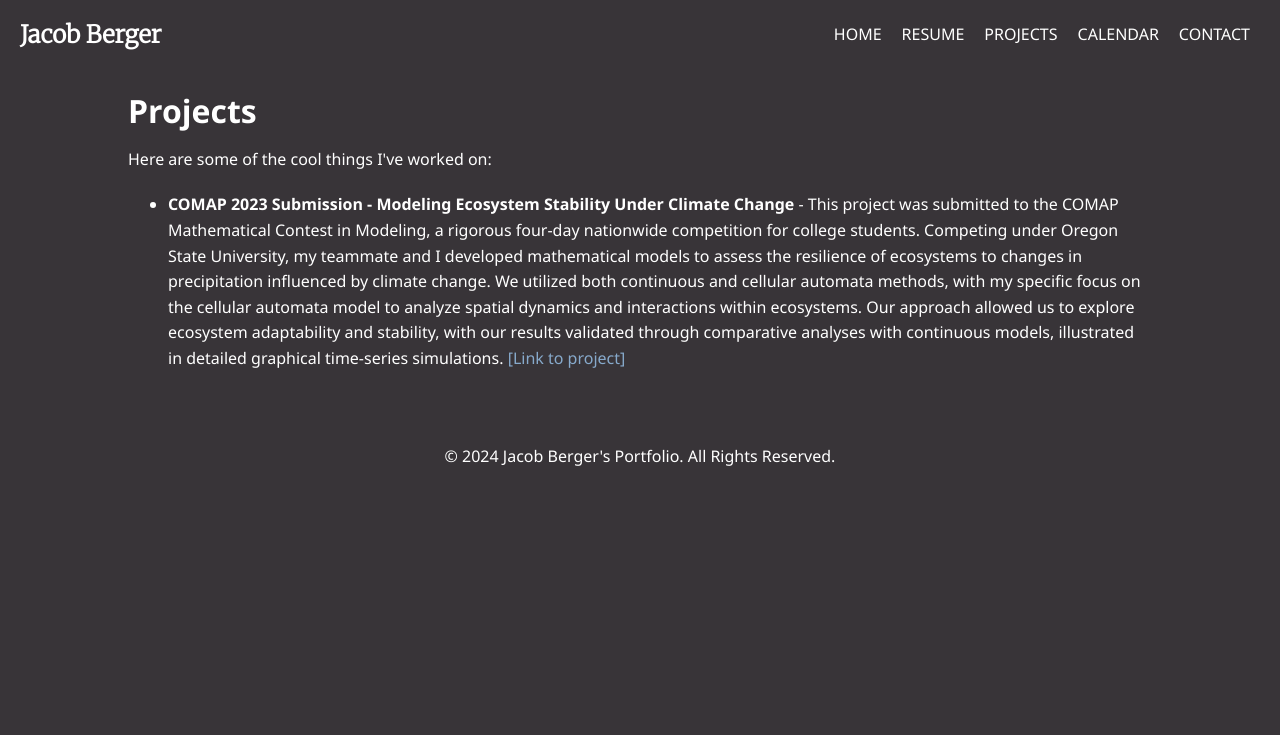
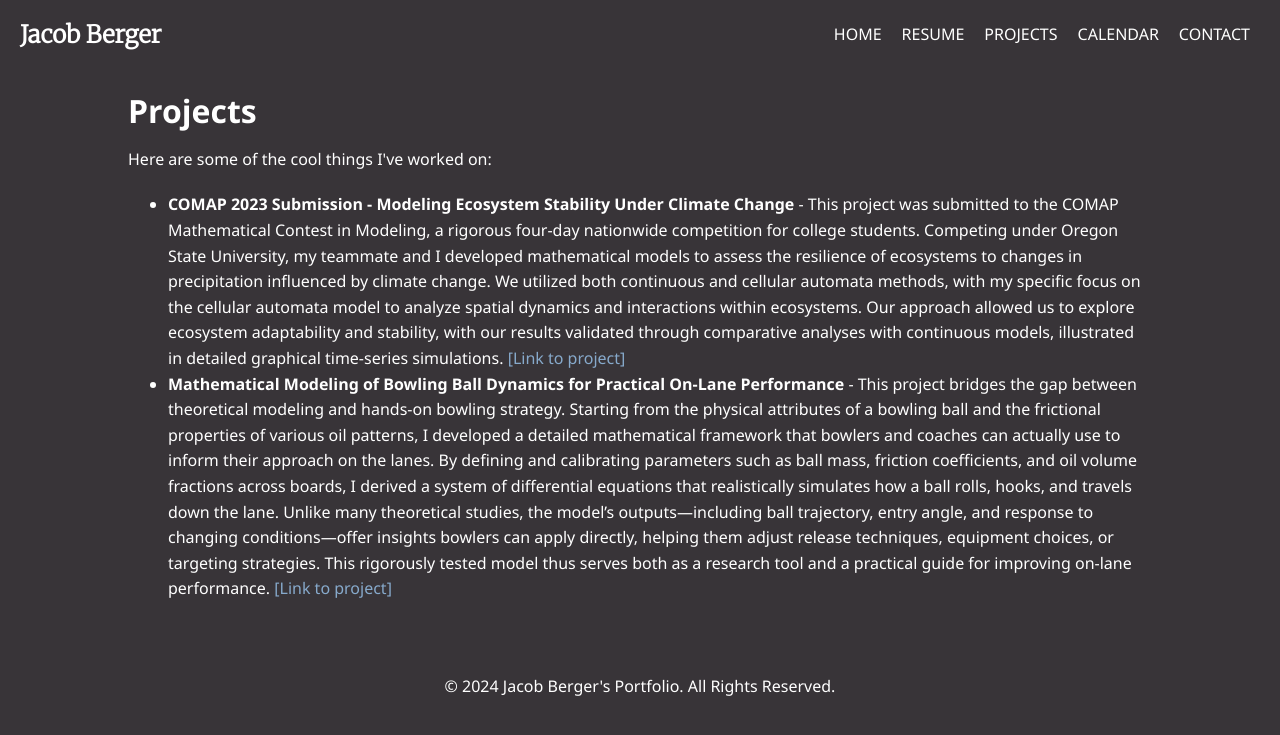
Before and after one commit to bergerjacob/bergerj-website, a Jekyll site: the page built from projects/index.html, in a window 1280 px wide. Shown: the top 735 px of the page. Built offline with Jekyll 4.4.1, drawn with Linux system fonts in a browser that asks for light colours.

Commit message:
initial bowling modeling html, no pdf and needs revision

```diff
--- a/projects/index.html
+++ b/projects/index.html
@@ -7,5 +7,6 @@ title: Projects
 <p>Here are some of the cool things I've worked on:</p>
 <ul>
     <li><strong>COMAP 2023 Submission - Modeling Ecosystem Stability Under Climate Change</strong> - This project was submitted to the COMAP Mathematical Contest in Modeling, a rigorous four-day nationwide competition for college students. Competing under Oregon State University, my teammate and I developed mathematical models to assess the resilience of ecosystems to changes in precipitation influenced by climate change. We utilized both continuous and cellular automata methods, with my specific focus on the cellular automata model to analyze spatial dynamics and interactions within ecosystems. Our approach allowed us to explore ecosystem adaptability and stability, with our results validated through comparative analyses with continuous models, illustrated in detailed graphical time-series simulations. <a href="./documents/COMAP_2023.pdf">[Link to project]</a></li>
+    <li><strong>Mathematical Modeling of Bowling Ball Dynamics for Practical On-Lane Performance</strong> - This project bridges the gap between theoretical modeling and hands-on bowling strategy. Starting from the physical attributes of a bowling ball and the frictional properties of various oil patterns, I developed a detailed mathematical framework that bowlers and coaches can actually use to inform their approach on the lanes. By defining and calibrating parameters such as ball mass, friction coefficients, and oil volume fractions across boards, I derived a system of differential equations that realistically simulates how a ball rolls, hooks, and travels down the lane. Unlike many theoretical studies, the model’s outputs—including ball trajectory, entry angle, and response to changing conditions—offer insights bowlers can apply directly, helping them adjust release techniques, equipment choices, or targeting strategies. This rigorously tested model thus serves both as a research tool and a practical guide for improving on-lane performance. <a href="./documents/bowling_model.pdf">[Link to project]</a></li>
     <!--<li><strong>Project 2:</strong> Brief description. <a href="#">[Link to project]</a></li>-->
 </ul>
```
